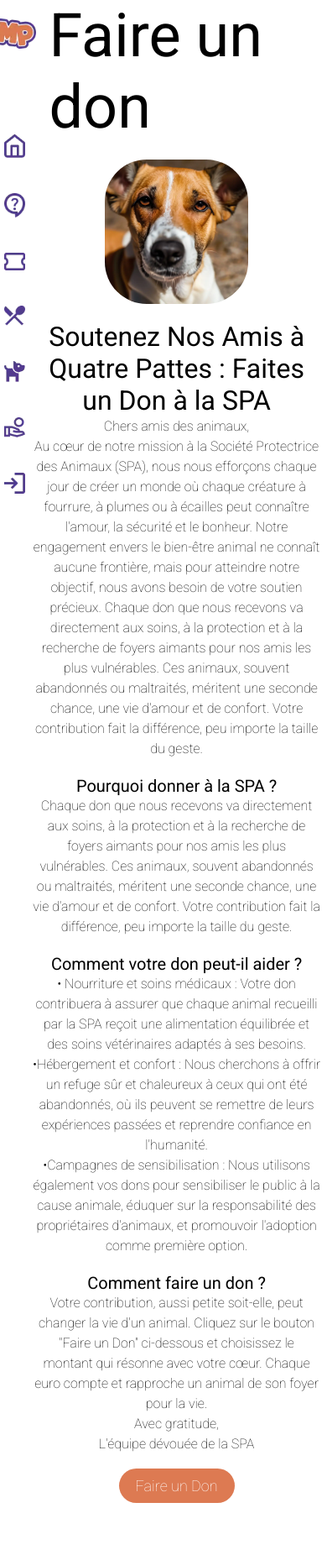
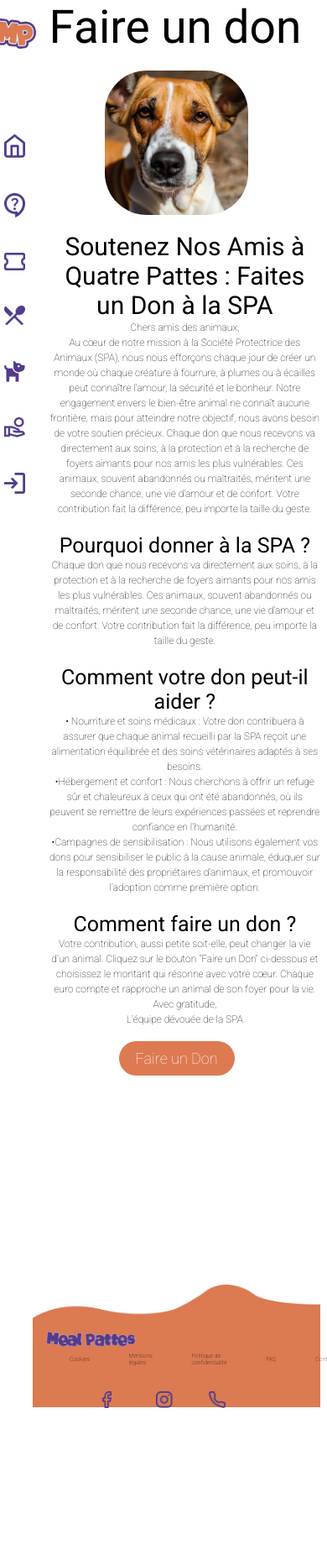
Before and after one commit to Sadjop/SAE-301, a PHP site: page /dons.php in a window 390 px wide; the page is wider, and only the part inside the window is pictured. Shown: the top 1852 px of that part at 84% size. After the commit the page ends 1677 px from the top of that part, so only its background shows below. Run offline with PHP 8.4, Linux system fonts and the light colour scheme.

Commit message:
css responsive page dons

```diff
--- a/css/style.css
+++ b/css/style.css
@@ -837,4 +837,24 @@ span{
   margin-right: 2vw;
 }
 
+.title-don{
+  font-size: 55px;
+  margin-left: 5vw;
 }
+
+.h2-don{
+  font-size: 30px;
+  margin-left: 5vw;
+}
+
+.h3-don{
+  font-size: 25px;
+  margin-left: 5vw;
+}
+
+.p-don{
+  font-size: 12px;
+  margin-left: 5vw;
+}
+
+}
```
